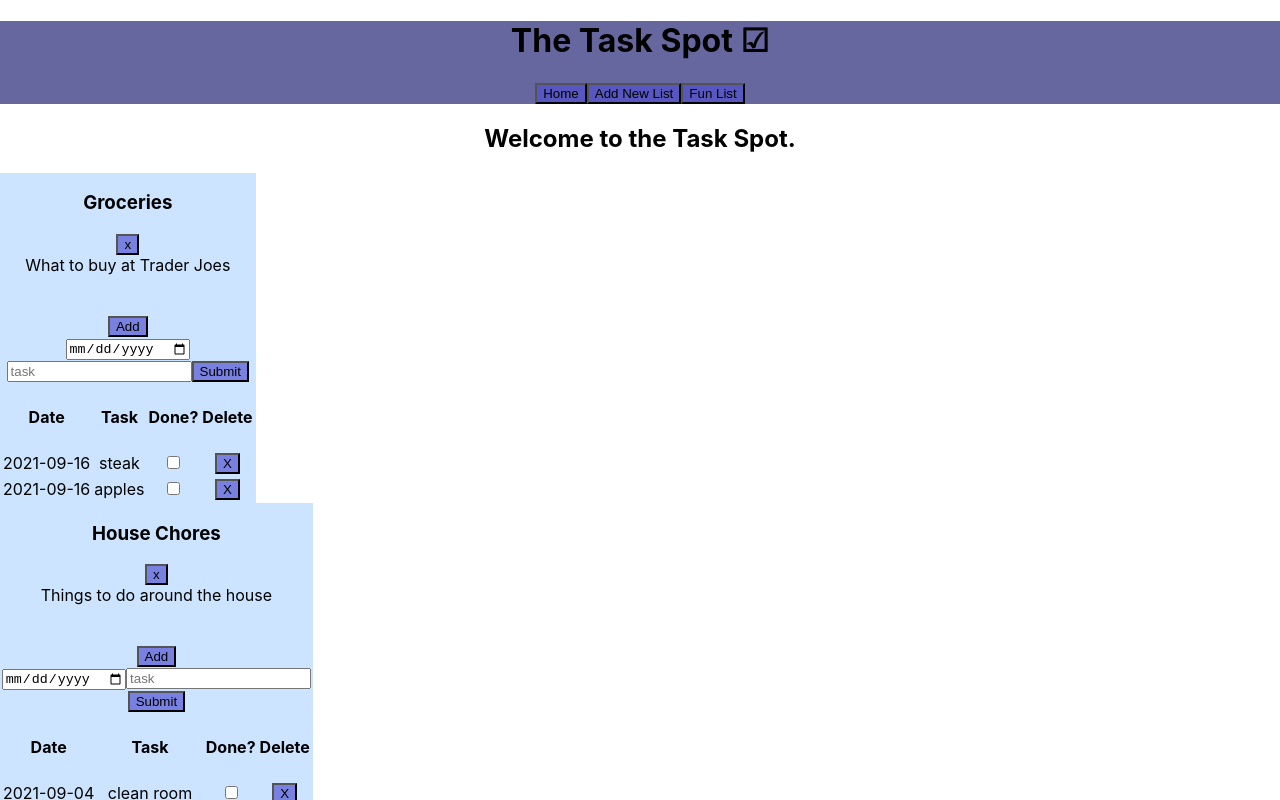
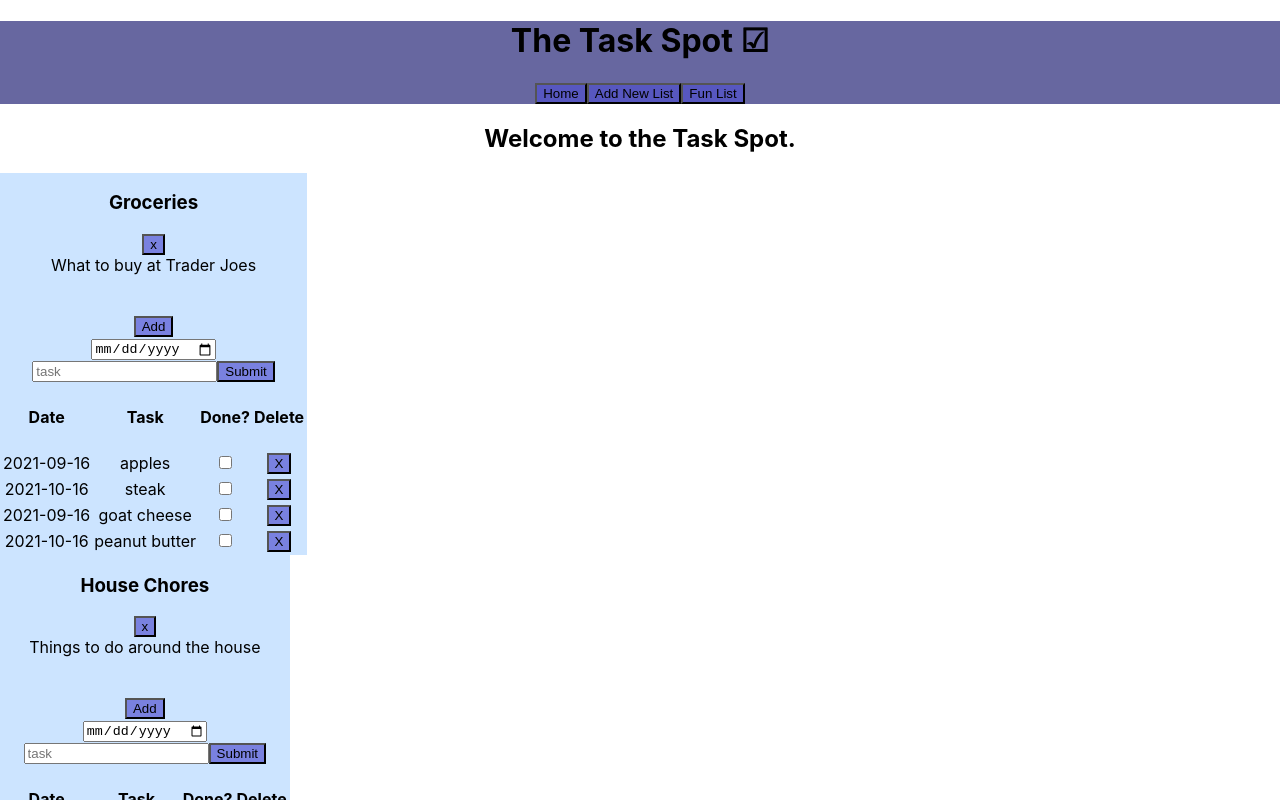
Before and after one commit to JulieAnnMeng/The-Task-Spot-v1, a React (Create React App) app in the folder my-app/: page / in a window 1280 px wide. Shown: the top 800 px of the page. Built offline with nearby package versions, Linux system fonts and the light colour scheme; data requests are answered from the project's data file.

Commit message:
updated data structure so tasks are now objects and updated code to match

```diff
--- a/my-app/db.json
+++ b/my-app/db.json
@@ -5,10 +5,31 @@
       "title": "Groceries",
       "description": "What to buy at Trader Joes",
       "category": "food",
-      "date": "2021-09-16",
       "tasks": [
-        "steak",
-        "apples"
+        {
+          "id":1,
+          "name": "apples",
+          "date": "2021-09-16",
+          "checked": true
+        },
+        {
+          "id":2,
+          "name": "steak",
+          "date": "2021-10-16",
+          "checked": false
+        },
+        {
+          "id":3,
+          "name": "goat cheese",
+          "date": "2021-09-16",
+          "checked": false
+        },
+        {
+          "id":4,
+          "name": "peanut butter",
+          "date": "2021-10-16",
+          "checked": false
+        }
       ]
     },
     {
@@ -16,10 +37,19 @@
       "title": "House Chores",
       "description": "Things to do around the house",
       "category": "domestic",
-      "date": "2021-09-04",
       "tasks": [
-        "clean room",
-        "take out trash"
+        {
+          "id":1,
+          "name": "clean room",
+          "date": "2021-09-16",
+          "checked": true
+        },
+        {
+          "id":2,
+          "name": "clean room",
+          "date": "2021-10-16",
+          "checked": false
+       }
       ]
     }
   ]
--- a/my-app/src/components/ListLists.js
+++ b/my-app/src/components/ListLists.js
@@ -13,7 +13,7 @@ function ListLists({lists, handleTaskPatch, handleListDelete}) {
             title={list.title}
             description={list.description}
             tasks={list.tasks}
-            date={list.date}
+
             handleTaskPatch={handleTaskPatch}
             handleListDelete={handleListDelete}
             />
--- a/my-app/src/components/Lists.js
+++ b/my-app/src/components/Lists.js
@@ -3,22 +3,22 @@ import NewTask from './NewTask';
 
 
 
-function Lists({ id, title, description, tasks, date, handleTaskPatch, handleListDelete}) {
+function Lists({ id, title, description, tasks, handleTaskPatch, handleListDelete}) {
     if(!tasks){
      return <h2>loading</h2>
     }
 
     function handleTaskDelete (name) {
-        const newTasksList = tasks.filter(task => task !== name);
+        const newTasksList = tasks.filter(task => task.name !== name);
         handleTaskPatch(id, newTasksList);
     }
 
-    const taskList = tasks.map((task)=>{
+    const taskList = tasks.map((task, index)=>{
         return(
             <Tasks
-            key={task}
-            name={task}
-            date={date}
+            key={index}
+            name={task.name}
+            date={task.date}
             handleTaskDelete={handleTaskDelete}
             />
         )
```
